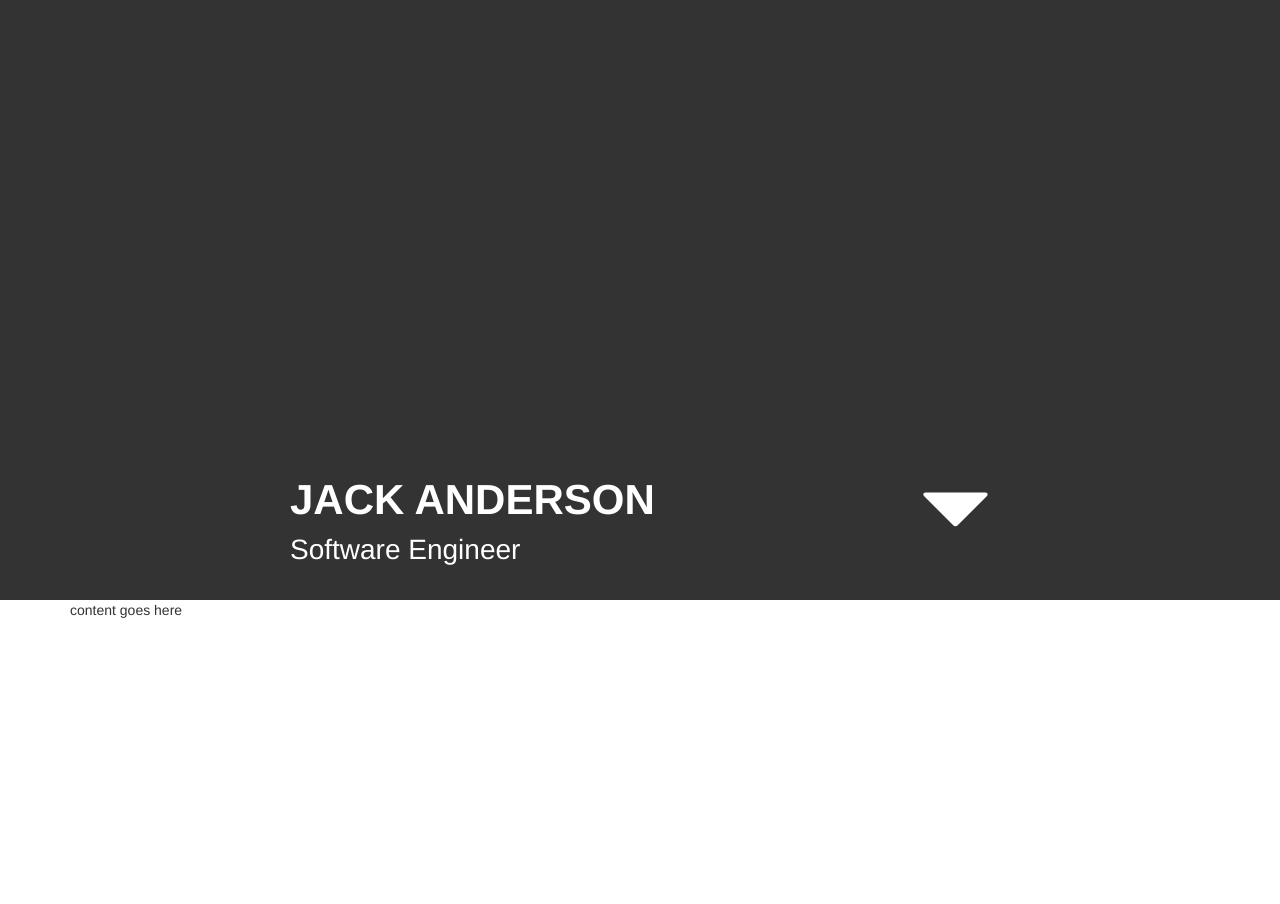
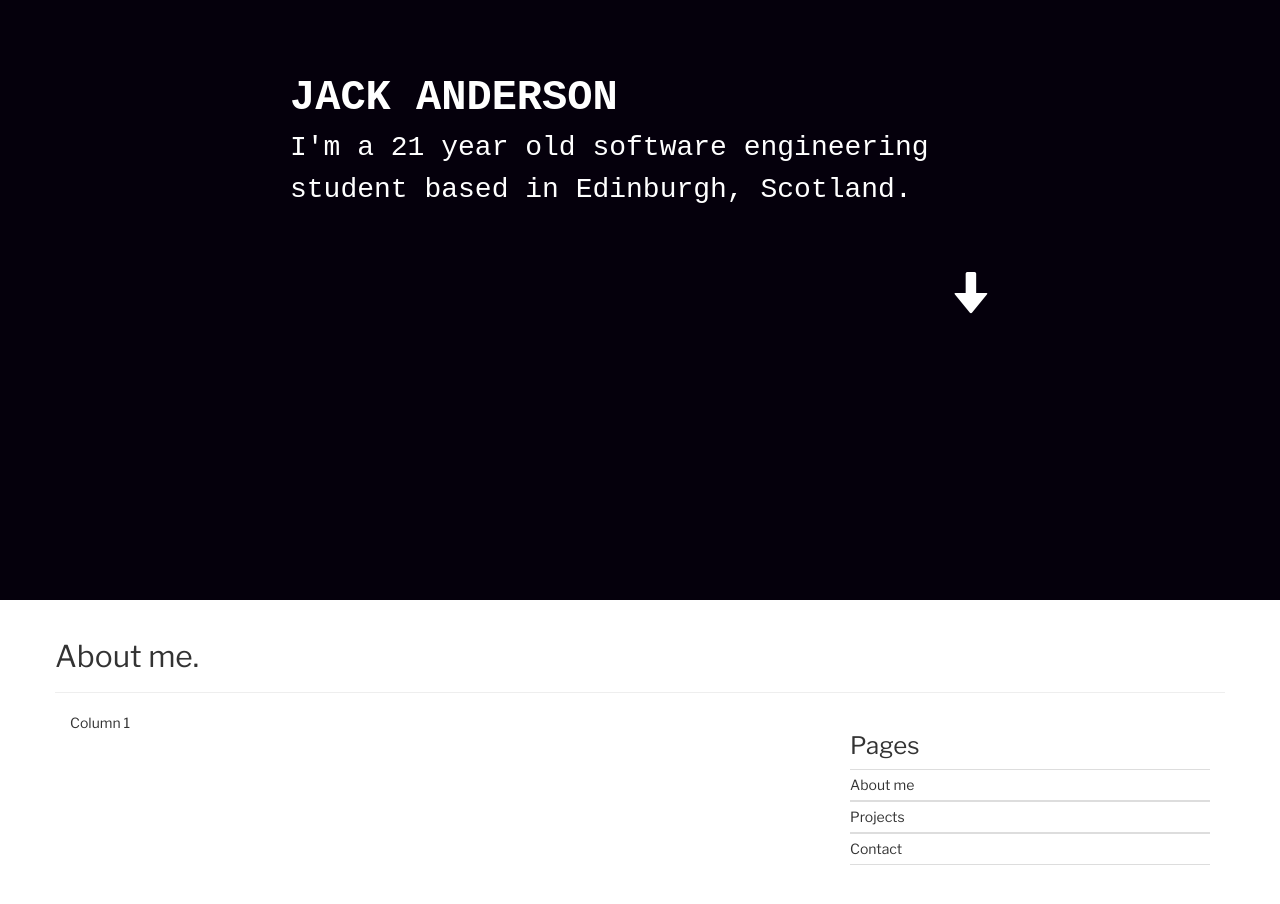
Before and after one commit to Boxfort/personal-website, a plain HTML site: page next.html in a window 1280 px wide. Shown: the part 200-1104 px from the top of the page. Drawn offline with nearby package versions, Linux system fonts and the light colour scheme; a web font is replaced by a local one.

Commit message:
made cover nice, started content

```diff
--- a/css/main.css
+++ b/css/main.css
@@ -1,17 +1,20 @@
 .full-header{
+	display: table;
 	height: 100vh;
 	width: 100%;
 	background-size: cover;
-	background-color: #333;
+	background-color: #05000c;
 	background-attachment: fixed;
 	color: #FFFFFF;
+	font-family: "Oxygen Mono", monospace;
 }
 
 .site-text{
-	position: absolute;
+	position: relative;
 	width: 100%;
-	bottom: 30px;
-	left: 0;
+	margin-top: 50%;
+	display:table-cell;
+	vertical-align: middle;
 }
 
 .text-wrapper{
@@ -27,22 +30,100 @@
 
 .site-description{
 	font-size: 2em;
+	display: inline-block;
 }
 
 #down-link{
 	display: inline-block;
-	font-size: 5em;
+	cursor: pointer;
+	font-size: 3em;
 	height: 100%;
 	margin: auto;
+	margin-top: 50px;
 	color: #FFFFFF;
 	float:right;
 }
 
 .site-text-wrapper{
 	margin:auto;
-	width: 700px;
+	max-width: 700px;
 }
 
 .content{
 	height: 1000px;
+	font-family: "Libre Franklin", sans-serif;
 }
+
+ul{
+	list-style-type: none;
+	padding:0;
+}
+
+li{
+	border-top: 1px solid #ddd;
+	border-bottom: 1px solid #ddd;
+	padding-top: 5px;
+	padding-bottom: 5px;
+}
+
+
+.page-header{
+	font-weight: bold;
+}
+
+.terminal-cursor {
+	display:inline-block;
+  font-weight: 100;
+  font-size: 30px;
+  color: #2E3D48;
+  -webkit-animation: 1s blink step-end infinite;
+  -moz-animation: 1s blink step-end infinite;
+  -ms-animation: 1s blink step-end infinite;
+  -o-animation: 1s blink step-end infinite;
+  animation: 1s blink step-end infinite;
+}
+
+@keyframes "blink" {
+  from, to {
+    color: transparent;
+  }
+  50% {
+    color: white;
+  }
+}
+
+@-moz-keyframes blink {
+  from, to {
+    color: transparent;
+  }
+  50% {
+    color: white;
+  }
+}
+
+@-webkit-keyframes "blink" {
+  from, to {
+    color: transparent;
+  }
+  50% {
+    color: white;
+  }
+}
+
+@-ms-keyframes "blink" {
+  from, to {
+    color: transparent;
+  }
+  50% {
+    color: white;
+  }
+}
+
+@-o-keyframes "blink" {
+  from, to {
+    color: transparent;
+  }
+  50% {
+    color: white;
+  }
+}
--- a/next.html
+++ b/next.html
@@ -4,6 +4,8 @@
 		<meta charset="utf-8">
 		<title></title>
 		<link rel="stylesheet" type="text/css" href="css/main.css">
+		<link href="https://fonts.googleapis.com/css?family=Oxygen+Mono" rel="stylesheet">
+		<link href="https://fonts.googleapis.com/css?family=Libre+Franklin" rel="stylesheet">
 		<script src="https://ajax.googleapis.com/ajax/libs/jquery/3.2.1/jquery.min.js"></script>
 		<script type="text/javascript" src="js/scroll.js"></script>
 		<!-- Latest compiled and minified CSS -->
@@ -18,18 +20,29 @@
 				<div class="site-text-wrapper">
 				<div class="text-wrapper">
 					<div class="site-title">JACK ANDERSON</div>
-					<div class="site-description">Software Engineer</div>
+					<div class="site-description">I'm a 21 year old software engineering student based in Edinburgh, Scotland.<p class="terminal-cursor">▮</p></div>
 				</div>
 				<a id="down-link">
-					<span class="glyphicon glyphicon-triangle-bottom"></span>
+					<span class="glyphicon glyphicon-arrow-down"></span>
 				</a>
 				</div>
 			</div>
 		</div>
 
-		<div name="content" class="container">
+		<div class="container">
 			<div class="content">
-				content goes here
+				<div class="row">
+					<div class="page-header"><h2>About me.</h2></div>
+					<div class="col-md-8 col-sm-12">Column 1</div>
+					<div class="col-md-4 col-sm-12">
+						<h3>Pages</h3>
+						<ul>
+							<li>About me</li>
+							<li>Projects</li>
+							<li>Contact</li>
+						</ul>
+					</div>
+				</div>
 			</div>
 		</div>
 	</body>
```
